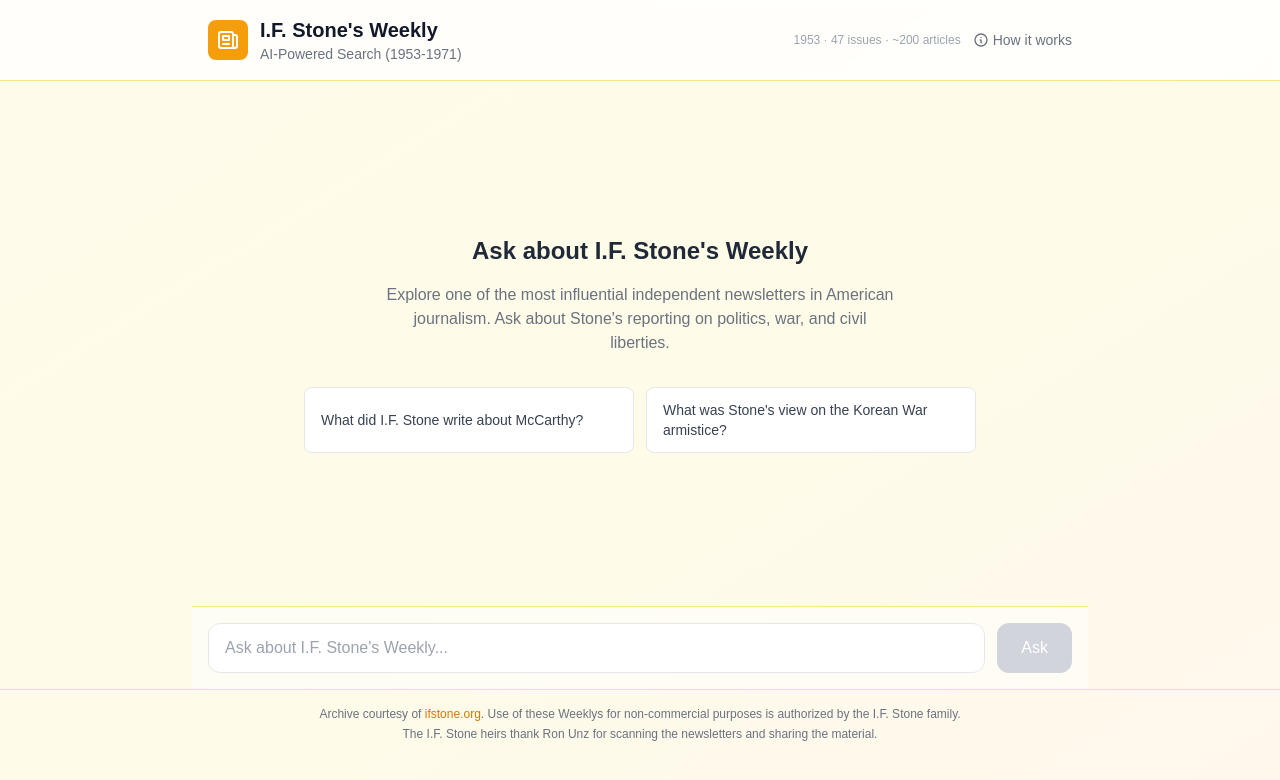
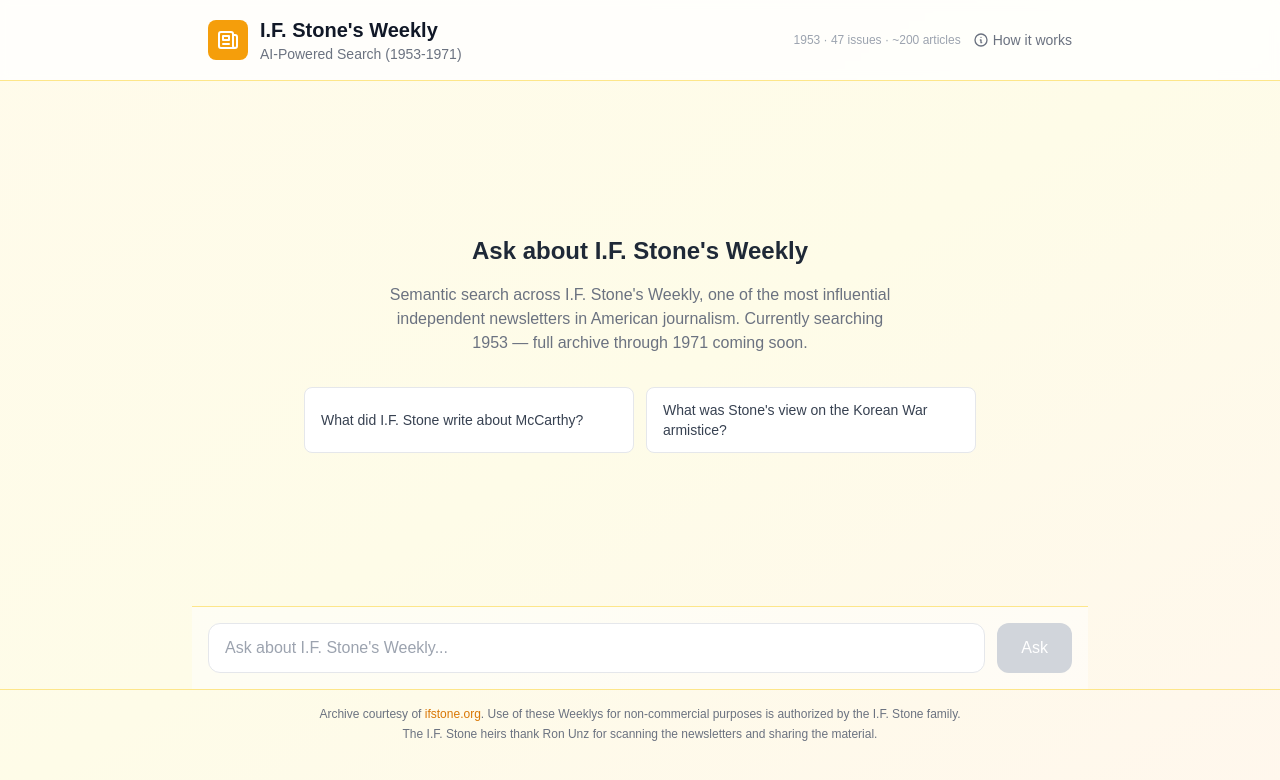
Before and after one commit to murguia/ifstone-search, a Next.js app: page / in a window 1280 px wide. Shown: the top 780 px of the page. Built offline with nearby package versions, Linux system fonts and the light colour scheme.

Commit message:
Update intro text to note 1953-only with more years coming
Co-Authored-By: Claude Opus 4.6 (1M context) <noreply@anthropic.com>

```diff
--- a/components/ChatInterface.tsx
+++ b/components/ChatInterface.tsx
@@ -143,9 +143,9 @@ export function ChatInterface() {
               Ask about I.F. Stone&apos;s Weekly
             </h2>
             <p className="text-gray-500 dark:text-gray-400 mb-3 md:mb-8 max-w-lg mx-auto text-sm md:text-base">
-              Explore one of the most influential independent newsletters in
-              American journalism. Ask about Stone&apos;s reporting on politics,
-              war, and civil liberties.
+              Semantic search across I.F. Stone&apos;s Weekly, one of the most
+              influential independent newsletters in American journalism.
+              Currently searching 1953 — full archive through 1971 coming soon.
             </p>
             <div className="grid grid-cols-1 md:grid-cols-2 gap-3 max-w-2xl mx-auto">
               {sampleQuestions.map((question, i) => (
```
